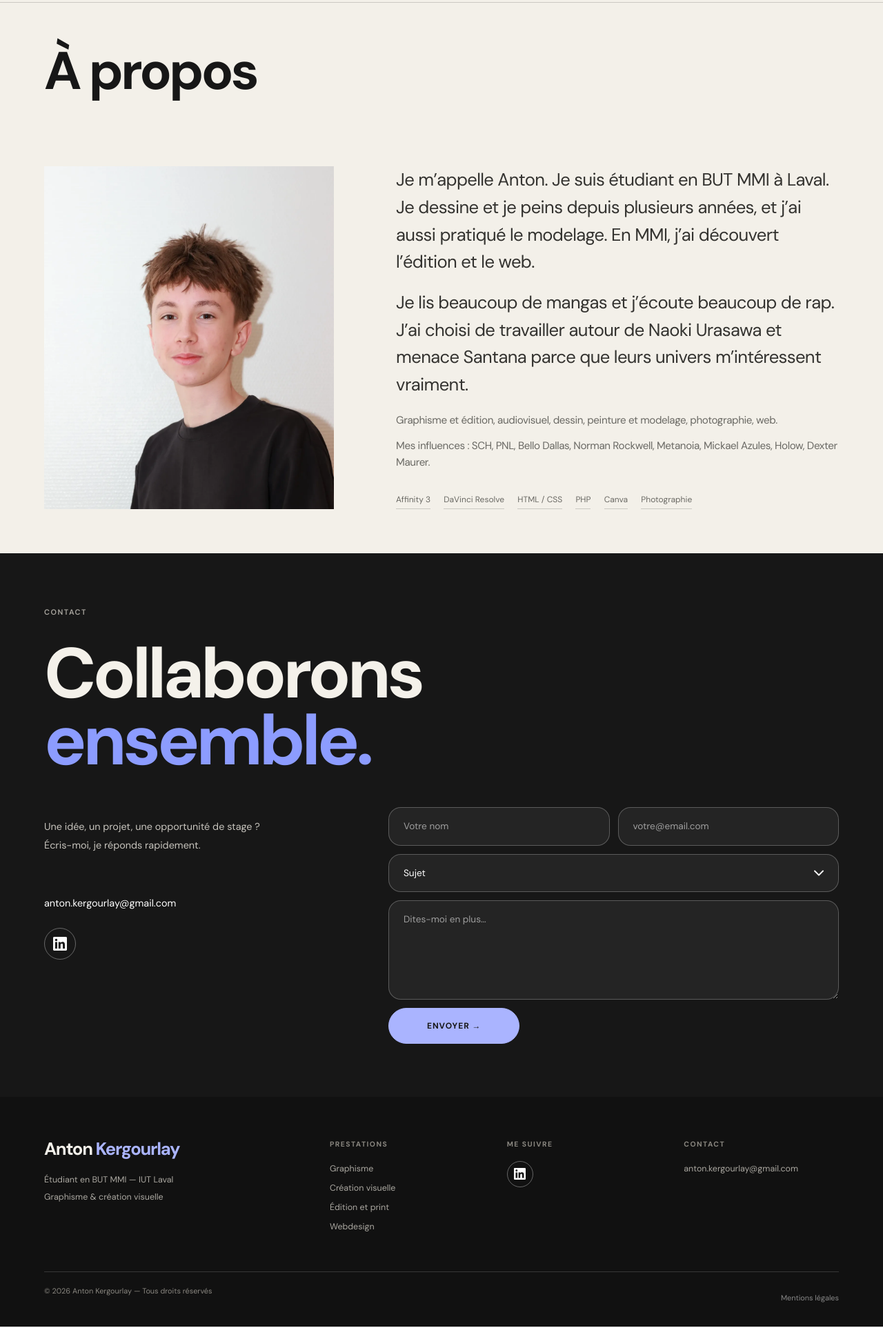
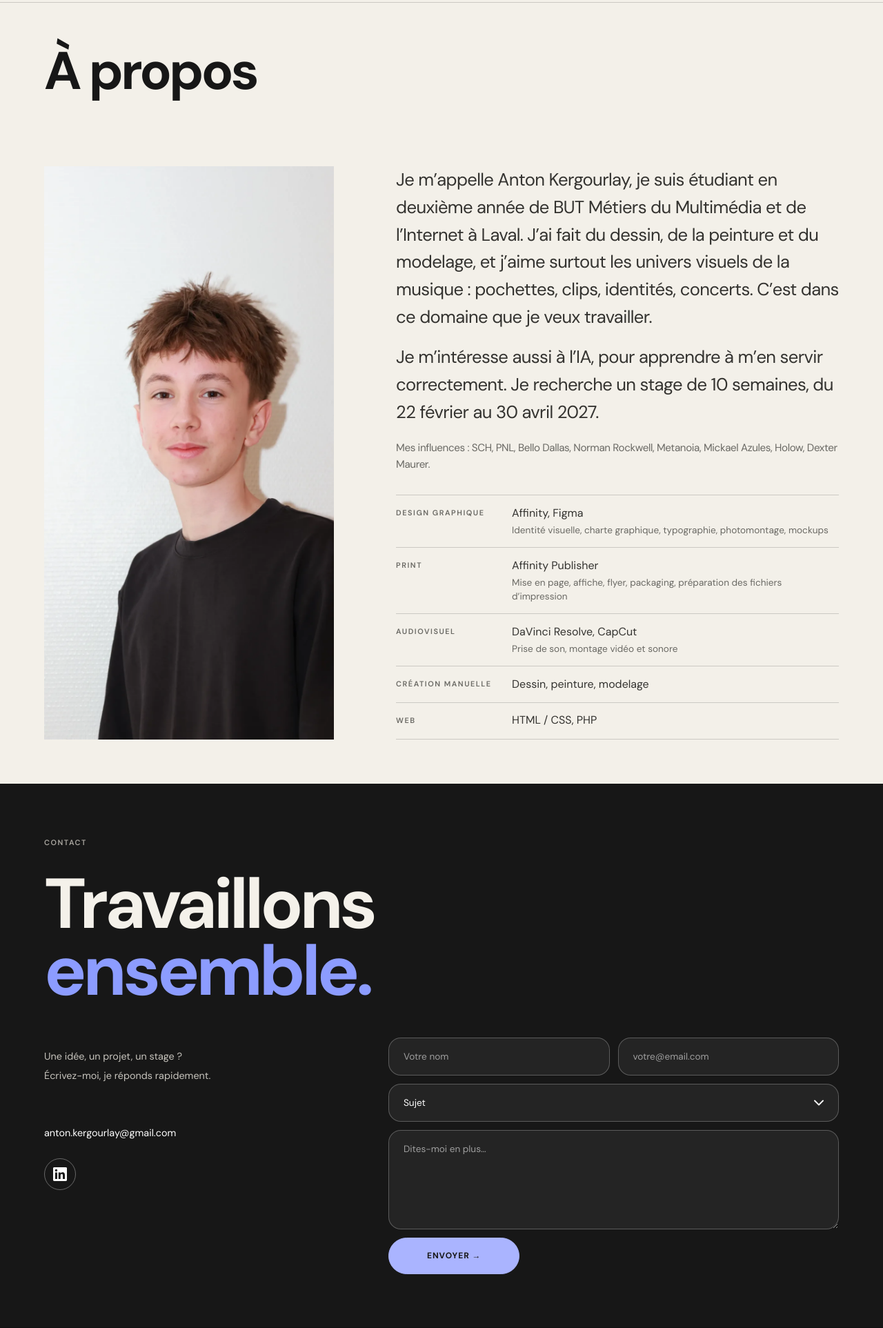
Before and after one commit to antonkergourlay/portfolio-anton-kergourlay, a PHP site: page / in a window 1280 px wide. Shown: the part 4421-6346 px from the top of the page at 69% size. Run offline with PHP 8.4, Linux system fonts and the light colour scheme; some web fonts are replaced.

Commit message:
Textes réécrits, À propos court et tableau de compétences

```diff
--- a/404.php
+++ b/404.php
@@ -16,7 +16,7 @@ header("Content-type: text/html; charset=utf-8");
     <link rel="icon" href="/images/favicon/favicon-aker.svg?v=2" type="image/svg+xml">
     <link rel="icon" href="/images/favicon/favicon.ico?v=2" sizes="32x32">
     <link rel="apple-touch-icon" href="/images/favicon/apple-touch-icon.png?v=2">
-    <link rel="stylesheet" href="/css/styles.css?v=125" type="text/css">
+    <link rel="stylesheet" href="/css/styles.css?v=126" type="text/css">
     <link rel="preconnect" href="https://fonts.googleapis.com">
     <link rel="preconnect" href="https://fonts.gstatic.com" crossorigin>
     <link href="https://fonts.googleapis.com/css2?family=DM+Sans:wght@400;500;600;700&display=swap" rel="stylesheet" media="print" onload="this.media='all'">
--- a/css/styles.css
+++ b/css/styles.css
@@ -98,8 +98,12 @@ section { scroll-margin-top: 85px; }
 .about-text { max-width: 900px; }
 .about-text p { margin: 0 0 1.2rem; color: #343330; font-size: clamp(1.18rem,2vw,1.8rem); line-height: 1.55; letter-spacing: -.025em; }
 .about-text .about-more { max-width: 46rem; margin: 0 0 .8rem; color: var(--muted); font-size: .95rem; line-height: 1.6; }
-.about-stack { display: flex; flex-wrap: wrap; gap: .5rem 1.2rem; margin-top: 2rem; }
-.stack-tag { padding: 0 0 .25rem; border: 0; border-bottom: 1px solid var(--line); color: var(--muted); background: transparent; font-size: .75rem; }
+.about-skills { max-width: 46rem; margin: 2rem 0 0; border-top: 1px solid var(--line); }
+.about-skills > div { display: grid; grid-template-columns: 9.5rem 1fr; gap: 1rem; padding: .85rem 0; border-bottom: 1px solid var(--line); }
+.about-skills dt { padding-top: .2rem; color: var(--muted); font-size: .68rem; font-weight: 600; letter-spacing: .14em; text-transform: uppercase; }
+.about-skills dd { margin: 0; }
+.sk-tools { display: block; color: #343330; font-size: 1rem; }
+.sk-what { display: block; margin-top: .15rem; color: var(--muted); font-size: .85rem; line-height: 1.5; }
 
 #apropos > .section-label,#galerie > .section-label { min-width: 0; color: var(--ink); font-family: var(--titre); font-size: clamp(3rem,6vw,6rem); line-height: .92; text-transform: none; overflow-wrap: anywhere; }
 #apropos > .section-label { grid-column: 1 / -1; grid-row: 1; position: static; margin: 0 0 clamp(1.5rem,3vw,3rem); }
@@ -280,6 +284,7 @@ footer { padding: 3.5rem 5vw 1.5rem; background: #111; color: #f4f1ea; }
     .about,.about-photo { grid-column: auto; grid-row: auto; }
     .about-photo { align-self: auto; width: min(70%,280px); min-height: 0; aspect-ratio: 4 / 5; margin: 0 0 2rem; }
     .about-text p { font-size: 1.2rem; }
+    .about-skills > div { grid-template-columns: 1fr; gap: .25rem; }
     #galerie { padding: 4.5rem 1.25rem 2.5rem; }
     #galerie > .section-label { font-size: clamp(3rem,13vw,5.5rem); }
     .proj-card { aspect-ratio: 4 / 3; }
--- a/data/projets/tour-90-couleurs.csv
+++ b/data/projets/tour-90-couleurs.csv
@@ -21,5 +21,5 @@ media;image;./images/projets/tour-90-couleurs/femme-3.webp;La peinture à l’hu
 media;image;./images/projets/tour-90-couleurs/femme-4.webp;Des peintures rangées dans l’atelier, près d’une porte
 texte;J’ai commencé par le portrait au turban rouge. J’ai froissé et pressé le support avant de le peindre, puis je l’ai verni pour lui donner un aspect marqué par le temps.
 texte;Les autres pièces partent dans des directions différentes : un jardin imaginaire aux couleurs vives, un éléphant dessiné, puis une peinture à l’huile où j’ai surtout travaillé la matière et la lumière.
-texte;J’ai réuni ces travaux sous le nom « Tour du monde en 90 couleurs » pour montrer ce que la couleur devient quand je change de sujet, de technique ou de support. J’ai utilisé la gouache, l’huile et le Posca.
+texte;Je les ai réunies sous le nom « Tour du monde en 90 couleurs » pour voir ce que devient la couleur quand je change de sujet, de technique ou de support. J’ai utilisé la gouache, l’huile et le Posca. Toutes les œuvres ont été faites en 2024-2025, dans un cours d’arts plastiques.
 texte;Chaque œuvre est montrée deux fois : telle qu’elle est, puis posée dans un décor, comme dans une galerie.
--- a/data/projets/zest.csv
+++ b/data/projets/zest.csv
@@ -1,7 +1,7 @@
 titre;ZEST
 categorie;Packaging · Identité visuelle
 annee;2026
-contexte;Projet universitaire — R2.08 Production graphique
+contexte;Projet universitaire
 competences;Packaging · Identité visuelle · Illustration botanique
 tags;universitaire
 media;image;./images/projets/zest/cover-wide.webp;Canettes ZEST en motif sur fond vert
@@ -9,5 +9,5 @@ media;image;./images/projets/zest/detail-1.webp;Trois canettes ZEST sur fond ver
 media;image;./images/projets/zest/detail-2.webp;Canette ZEST écrasée, face avant
 media;image;./images/projets/zest/detail-3.webp;Canette ZEST écrasée, face arrière : composition et valeurs nutritionnelles
 media;image;./images/projets/zest/etiquette-a-plat.webp;Étiquette ZEST — vue à plat;pleine
-texte;Je voulais parler de digestion sans donner à ZEST l’allure d’un produit de pharmacie. Le format sleek de 330 ml et le slogan « Feel Light. Feel Right. » installent le soda du côté du plaisir.
-texte;Pour l’étiquette, j’ai choisi un beige sable, un logo vert sauge et des illustrations botaniques du citron, de la menthe et du chardon-marie. J’ai gardé Montserrat pour les textes et les informations légales afin de laisser le logo prendre sa place.
+texte;ZEST est un soda au citron, à la menthe et au chardon-marie, pensé pour la santé intestinale. Je voulais qu’on le boive pour le plaisir : un format sleek de 330 ml, plus fin et plus moderne, et le slogan « Feel Light. Feel Right. ». Il s’adresse surtout à la Gen Z et aux Millennials.
+texte;Pour l’étiquette, j’ai choisi un fond beige sable et un logo vert sauge dans un grand encadré, entouré d’illustrations botaniques de citron, de menthe et de chardon-marie. Les textes sont en Montserrat, sobre, pour ne pas concurrencer le logo. Je suis parti de croquis au crayon, puis j’ai fait l’étiquette et les mockups de la canette.
--- a/index.php
+++ b/index.php
@@ -59,7 +59,7 @@ $projetsAccueil = [
     <link rel="icon" href="images/favicon/favicon-aker.svg?v=2" type="image/svg+xml">
     <link rel="icon" href="images/favicon/favicon.ico?v=2" sizes="32x32">
     <link rel="apple-touch-icon" href="images/favicon/apple-touch-icon.png?v=2">
-    <link rel="stylesheet" href="css/styles.css?v=125" type="text/css">
+    <link rel="stylesheet" href="css/styles.css?v=126" type="text/css">
     <link rel="preconnect" href="https://fonts.googleapis.com">
     <link rel="preconnect" href="https://fonts.gstatic.com" crossorigin>
     <link href="https://fonts.googleapis.com/css2?family=DM+Sans:wght@400;500;600;700&display=swap" rel="stylesheet" media="print" onload="this.media='all'">
@@ -236,18 +236,16 @@ $projetsAccueil = [
                 </figure>
                 <div class="about">
                     <div class="about-text">
-                        <p>Je m’appelle Anton. Je suis étudiant en BUT MMI à Laval. Je dessine et je peins depuis plusieurs années, et j’ai aussi pratiqué le modelage. En MMI, j’ai découvert l’édition et le web.</p>
-                        <p>Je lis beaucoup de mangas et j’écoute beaucoup de rap. J’ai choisi de travailler autour de Naoki Urasawa et menace Santana parce que leurs univers m’intéressent vraiment.</p>
-                        <p class="about-more">Graphisme et édition, audiovisuel, dessin, peinture et modelage, photographie, web.</p>
+                        <p>Je m’appelle Anton Kergourlay, je suis étudiant en deuxième année de BUT Métiers du Multimédia et de l’Internet à Laval. J’ai fait du dessin, de la peinture et du modelage, et j’aime surtout les univers visuels de la musique : pochettes, clips, identités, concerts. C’est dans ce domaine que je veux travailler.</p>
+                        <p>Je m’intéresse aussi à l’IA, pour apprendre à m’en servir correctement. Je recherche un stage de 10 semaines, du 22 février au 30 avril 2027.</p>
                         <p class="about-more">Mes influences : SCH, PNL, Bello Dallas, Norman Rockwell, Metanoia, Mickael Azules, Holow, Dexter Maurer.</p>
-                        <div class="about-stack">
-                            <span class="stack-tag">Affinity 3</span>
-                            <span class="stack-tag">DaVinci Resolve</span>
-                            <span class="stack-tag">HTML / CSS</span>
-                            <span class="stack-tag">PHP</span>
-                            <span class="stack-tag">Canva</span>
-                            <span class="stack-tag">Photographie</span>
-                        </div>
+                        <dl class="about-skills">
+                            <div><dt>Design graphique</dt><dd><span class="sk-tools">Affinity, Figma</span><span class="sk-what">Identité visuelle, charte graphique, typographie, photomontage, mockups</span></dd></div>
+                            <div><dt>Print</dt><dd><span class="sk-tools">Affinity Publisher</span><span class="sk-what">Mise en page, affiche, flyer, packaging, préparation des fichiers d’impression</span></dd></div>
+                            <div><dt>Audiovisuel</dt><dd><span class="sk-tools">DaVinci Resolve, CapCut</span><span class="sk-what">Prise de son, montage vidéo et sonore</span></dd></div>
+                            <div><dt>Création manuelle</dt><dd><span class="sk-tools">Dessin, peinture, modelage</span></dd></div>
+                            <div><dt>Web</dt><dd><span class="sk-tools">HTML / CSS, PHP</span></dd></div>
+                        </dl>
                     </div>
                 </div>
             </section>
@@ -260,10 +258,10 @@ $projetsAccueil = [
         <div style="max-width:1400px; margin:0 auto; padding:0 3rem;">
             <section id="contact" class="contact-section" aria-labelledby="titre-contact">
                 <h2 id="titre-contact" class="section-label">Contact</h2>
-                <h2 class="contact-headline">Collaborons<br><em>ensemble.</em></h2>
+                <h2 class="contact-headline">Travaillons<br><em>ensemble.</em></h2>
                 <div class="contact-grid">
                     <div class="contact-info">
-                        <p>Une idée, un projet, une opportunité de stage ?<br>Écris-moi, je réponds rapidement.</p>
+                        <p>Une idée, un projet, un stage ?<br>Écrivez-moi, je réponds rapidement.</p>
                         <br>
                         <p><a href="mailto:anton.kergourlay@gmail.com">anton.kergourlay@gmail.com</a></p>
                         <?php $cv = bouton_cv(); if ($cv !== "") { echo '<div class="contact-cv">' . $cv . '</div>'; } ?>
@@ -275,7 +273,7 @@ $projetsAccueil = [
                                 <svg viewBox="0 0 24 24" width="30" height="30" fill="none" stroke="currentColor" stroke-width="2.4" stroke-linecap="round" stroke-linejoin="round"><path d="M5 12.5l4.5 4.5L19 7.5"/></svg>
                             </span>
                             <h3 class="form-ok-title">Message envoyé.</h3>
-                            <p class="form-ok-text">Merci ! Je reviens vers vous très vite. Un récapitulatif vient d’arriver dans votre boîte mail.</p>
+                            <p class="form-ok-text">Merci, je vous réponds dès que possible. Un récapitulatif vient d’arriver dans votre boîte mail.</p>
                             <button type="button" class="form-ok-btn" id="form-again">Écrire un autre message</button>
                         </div>
                         <div class="cf-row">
--- a/mentions-legales.php
+++ b/mentions-legales.php
@@ -14,7 +14,7 @@ header("Content-type: text/html; charset=utf-8");
     <link rel="icon" href="images/favicon/favicon-aker.svg?v=2" type="image/svg+xml">
     <link rel="icon" href="images/favicon/favicon.ico?v=2" sizes="32x32">
     <link rel="apple-touch-icon" href="images/favicon/apple-touch-icon.png?v=2">
-    <link rel="stylesheet" href="css/styles.css?v=125" type="text/css">
+    <link rel="stylesheet" href="css/styles.css?v=126" type="text/css">
     <link rel="preconnect" href="https://fonts.googleapis.com">
     <link rel="preconnect" href="https://fonts.gstatic.com" crossorigin>
     <link href="https://fonts.googleapis.com/css2?family=DM+Sans:wght@400;500;600;700&display=swap" rel="stylesheet" media="print" onload="this.media='all'">
--- a/projet.php
+++ b/projet.php
@@ -258,7 +258,7 @@ $descriptionSeo = trim($descriptionSeo) . (mb_strlen($descriptionSeo) < 80 ? " P
     <link rel="icon" href="images/favicon/favicon-aker.svg?v=2" type="image/svg+xml">
     <link rel="icon" href="images/favicon/favicon.ico?v=2" sizes="32x32">
     <link rel="apple-touch-icon" href="images/favicon/apple-touch-icon.png?v=2">
-    <link rel="stylesheet" href="css/styles.css?v=125" type="text/css">
+    <link rel="stylesheet" href="css/styles.css?v=126" type="text/css">
     <link rel="preconnect" href="https://fonts.googleapis.com">
     <link rel="preconnect" href="https://fonts.gstatic.com" crossorigin>
     <link href="https://fonts.googleapis.com/css2?family=DM+Sans:wght@400;500;600;700&display=swap" rel="stylesheet" media="print" onload="this.media='all'">
```
Also changed, not shown: data/projets/flyer-trail-croix.csv (+6 -5 lines), data/projets/magazine-urasawa.csv (+7 -7 lines), data/projets/menace-santana.csv (+8 -11 lines).
